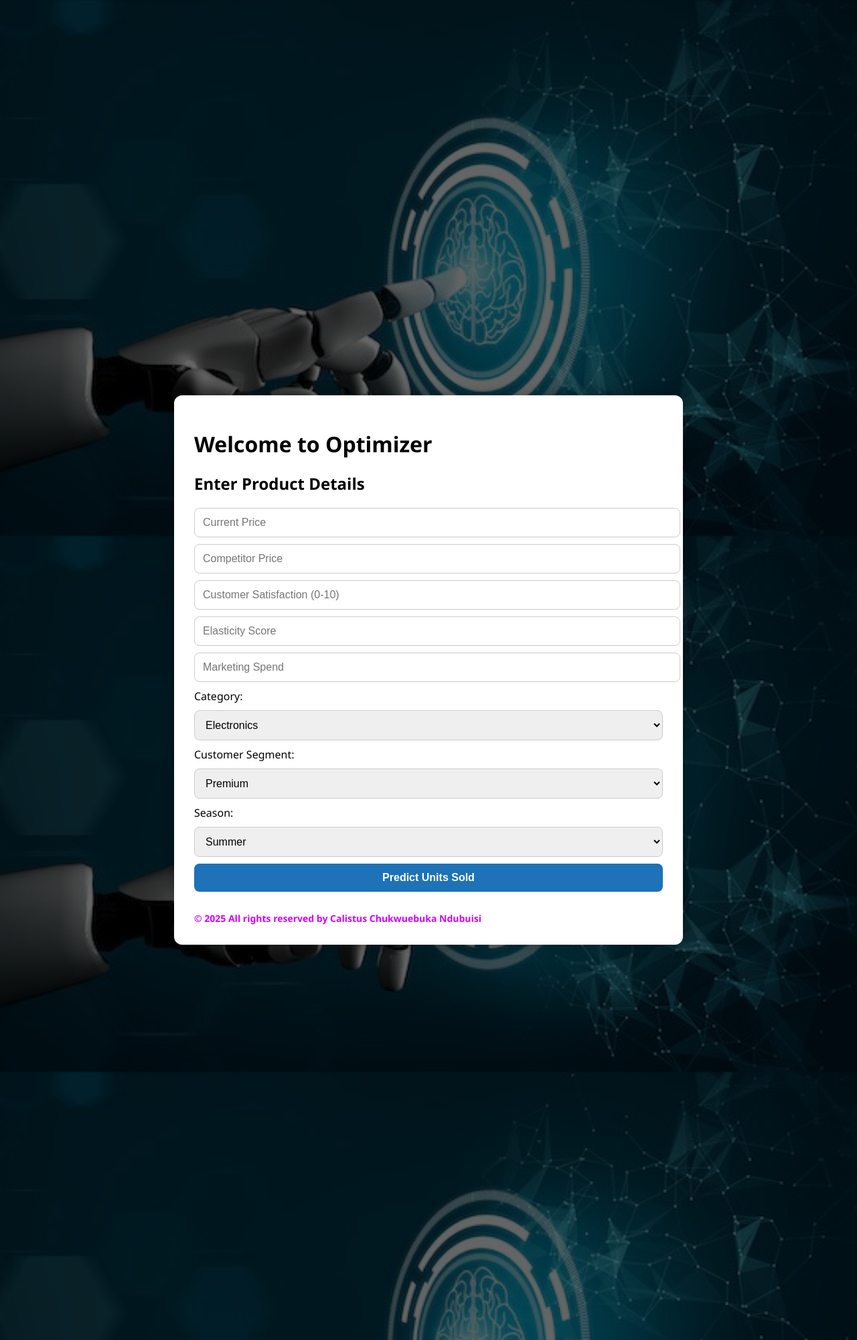
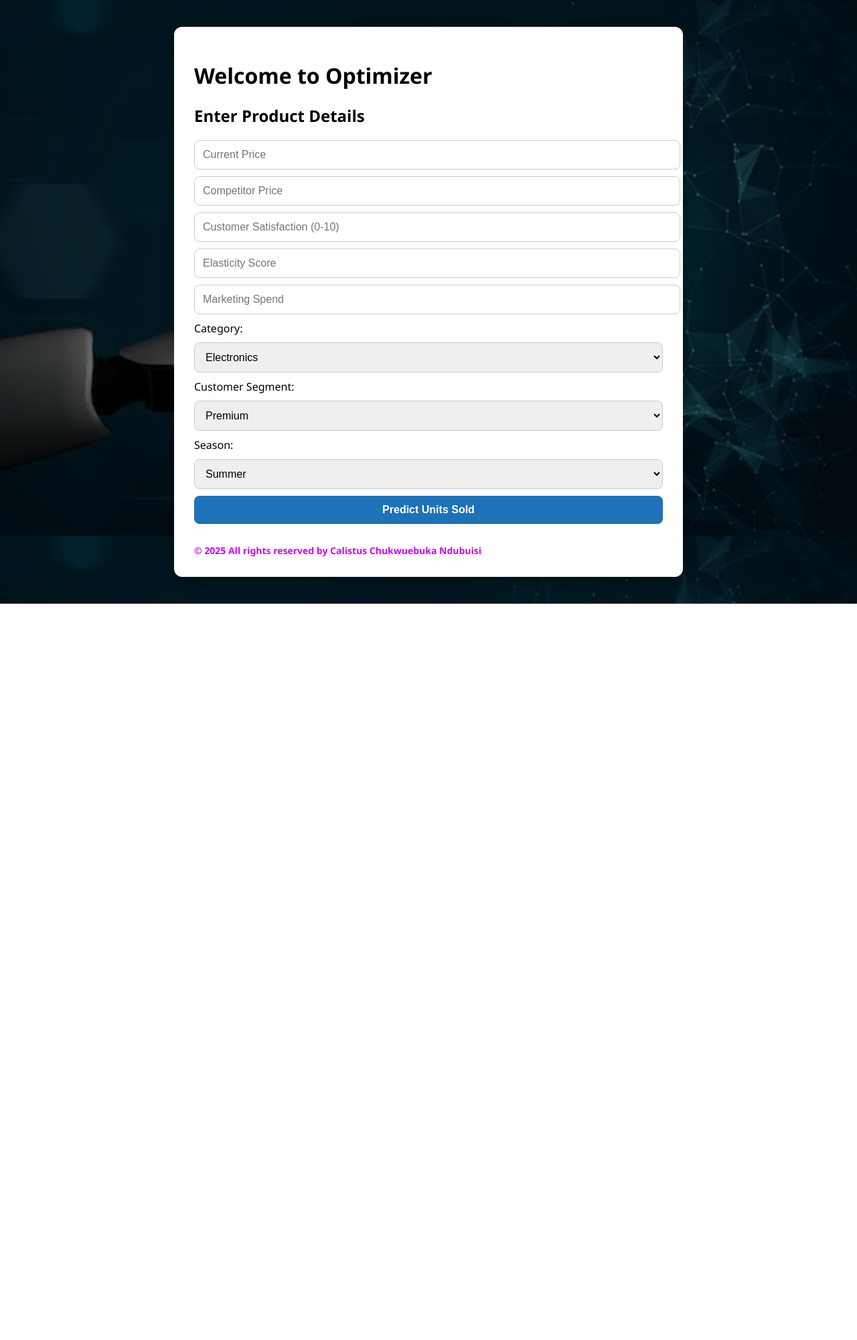
Before and after one commit to romeofx/BAN8600Finalproject, a Flask app: page / in a window 1280 px wide. Shown: the whole page at 67% size. After the commit the page ends 901 px from the top, so only its background shows below. Run offline with Flask 3, Linux system fonts and the light colour scheme; parts of the project's set-up code (start-up, migrations or seed data) failed here and were passed over.

Commit message:
static update

```diff
--- a/static/style.css
+++ b/static/style.css
@@ -8,7 +8,7 @@ body {
 
 .overlay {
     background-color: rgba(0, 0, 0, 0.6);
-    min-height: 250vh;
+    min-height: 100vh;
     display: flex;
     justify-content: center;
     align-items: center;
@@ -19,6 +19,7 @@ body {
 .content {
     width: 100%;
     max-width: 700px;
+    min-height: 650px;
     background: white;
     padding: 30px;
     border-radius: 12px;
```
